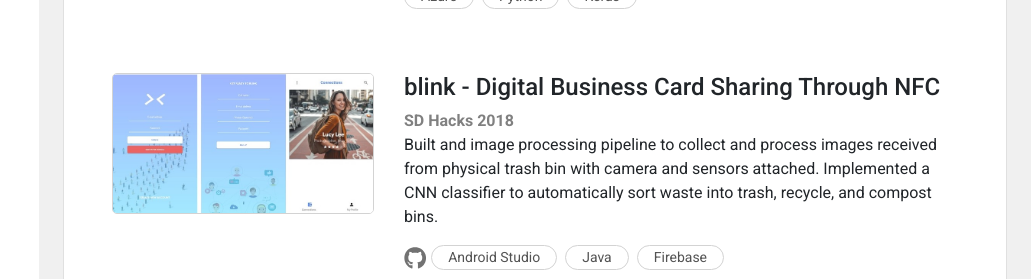
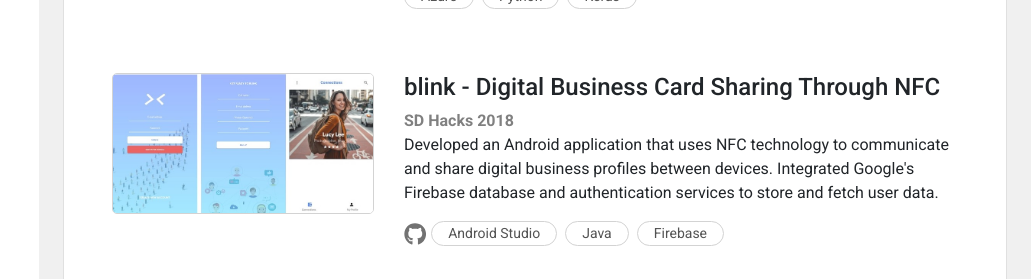
Before and after one commit to sluong-wf/sluong, a React (Create React App) app: page / in a window 1280 px wide. Shown: the part 1780-2059 px from the top of the page, without its empty margins (249-1280 px from the left). Built offline with nearby package versions, Linux system fonts and the light colour scheme.

Commit message:
Update project description

```diff
--- a/src/components/Projects.js
+++ b/src/components/Projects.js
@@ -30,9 +30,9 @@
                 link: "https://devpost.com/software/blink-w8ypt3",
                 title: "blink - Digital Business Card Sharing Through NFC",
                 subtitle: "SD Hacks 2018",
-                text: `Built and image processing pipeline to collect and process images received
-                    from physical trash bin with camera and sensors attached. Implemented a CNN
-                    classifier to automatically sort waste into trash, recycle, and compost bins.`,
+                text: `Developed an Android application that uses NFC technology to communicate and
+                    share digital business profiles between devices. Integrated Google's Firebase
+                    database and authentication services to store and fetch user data.`,
                 github: "https://github.com/mi-chellenguyen/blink",
                 tags: ["Android Studio","Java","Firebase"]
             },
```
